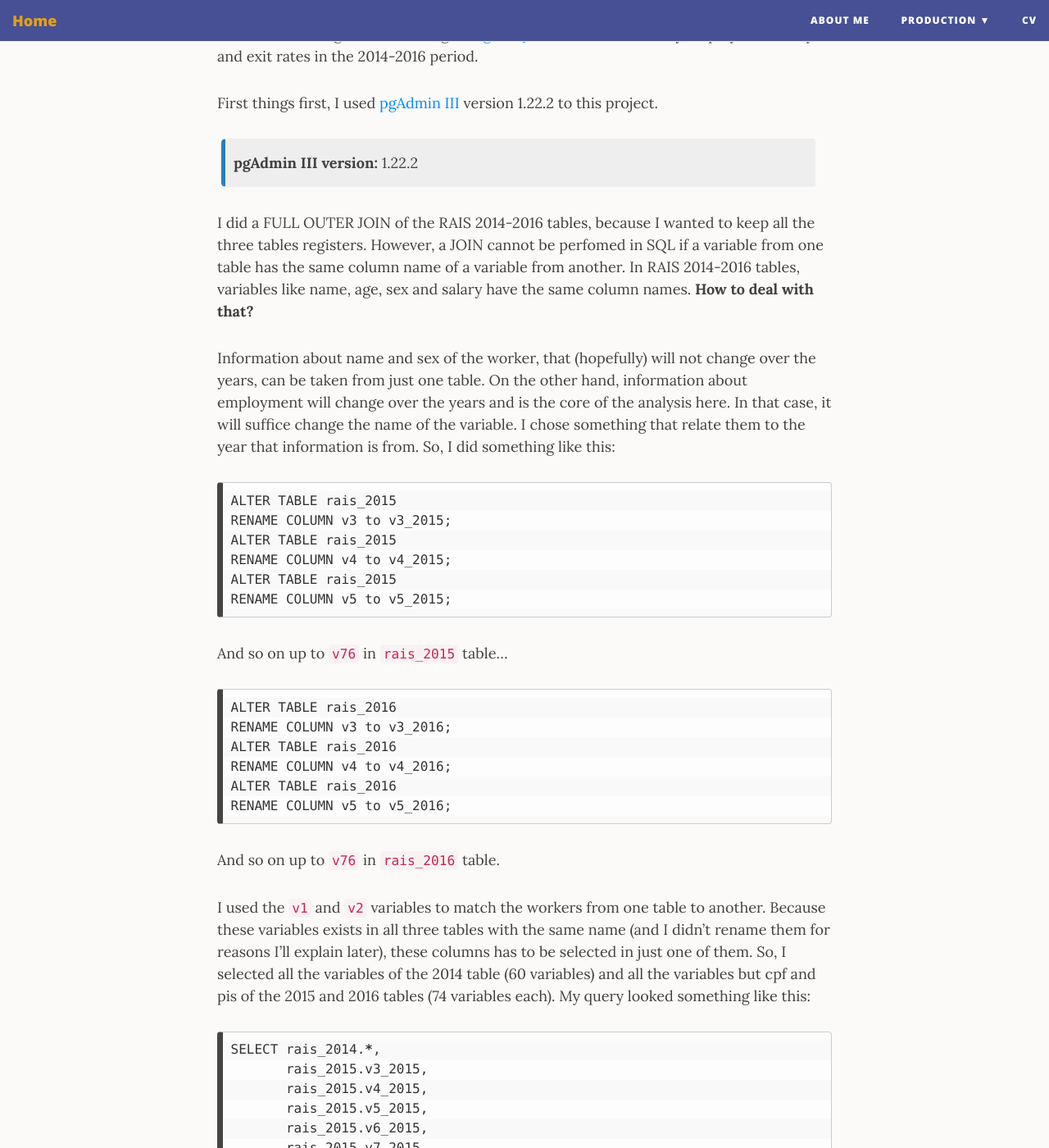
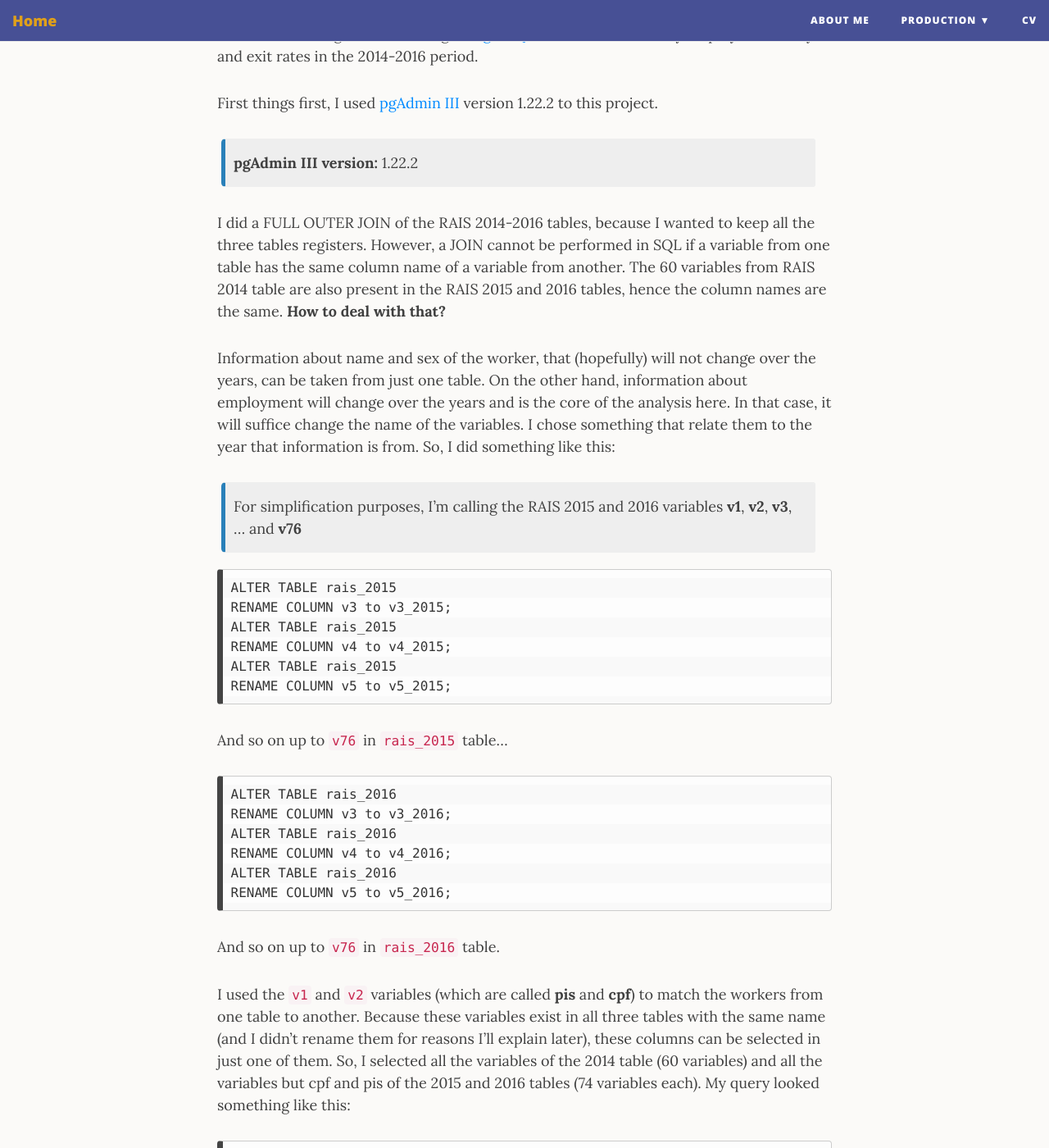
Before and after one commit to cauancardoso/cauancardoso.github.io, a Jekyll site: the page built from _posts/2019-07-05-Postgresql.md, in a window 1280 px wide and 1400 px high, scrolled down 623 px. Shown: the whole window at 82% size. Built offline with Jekyll 4.4.1, drawn with Linux system fonts in a browser that asks for light colours; nearby versions of some CDN libraries; some of the changed text lies outside the part shown.

Commit message:
Update 2019-07-05-Postgresql.md

````diff
--- a/_posts/2019-07-05-Postgresql.md
+++ b/_posts/2019-07-05-Postgresql.md
@@ -19,9 +19,12 @@
 **pgAdmin III version:** 1.22.2
 {: .box-note}
 
-I did a FULL OUTER JOIN of the RAIS 2014-2016 tables, because I wanted to keep all the three tables registers. However, a JOIN cannot be perfomed in SQL if a variable from one table has the same column name of a variable from another. In RAIS 2014-2016 tables, variables like name, age, sex and salary have the same column names. **How to deal with that?**
+I did a FULL OUTER JOIN of the RAIS 2014-2016 tables, because I wanted to keep all the three tables registers. However, a JOIN cannot be performed in SQL if a variable from one table has the same column name of a variable from another. The 60 variables from RAIS 2014 table are also present in the RAIS 2015 and 2016 tables, hence the column names are the same. **How to deal with that?**
 
-Information about name and sex of the worker, that (hopefully) will not change over the years, can be taken from just one table. On the other hand, information about employment will change over the years and is the core of the analysis here. In that case, it will suffice change the name of the variable. I chose something that relate them to the year that information is from. So, I did something like this:
+Information about name and sex of the worker, that (hopefully) will not change over the years, can be taken from just one table. On the other hand, information about employment will change over the years and is the core of the analysis here. In that case, it will suffice change the name of the variables. I chose something that relate them to the year that information is from. So, I did something like this:
+
+For simplification purposes, I'm calling the RAIS 2015 and 2016 variables **v1**, **v2**, **v3**, ... and **v76**
+{: .box-note}
 
 ```javascript
 ALTER TABLE rais_2015
@@ -42,7 +45,7 @@
 ```
 And so on up to ```v76``` in ```rais_2016``` table.
 
-I used the ```v1``` and ```v2``` variables to match the workers from one table to another. Because these variables exists in all three tables with the same name (and I didn't rename them for reasons I'll explain later), these columns has to be selected in just one of them. So, I selected all the variables of the 2014 table (60 variables) and all the variables but cpf and pis of the 2015 and 2016 tables (74 variables each). My query looked something like this:
+I used the ```v1``` and ```v2``` variables (which are called **pis** and **cpf**) to match the workers from one table to another. Because these variables exist in all three tables with the same name (and I didn't rename them for reasons I'll explain later), these columns can be selected in just one of them. So, I selected all the variables of the 2014 table (60 variables) and all the variables but cpf and pis of the 2015 and 2016 tables (74 variables each). My query looked something like this:
 
 ```javascript
 SELECT rais_2014.*,
@@ -286,9 +289,9 @@
       rais_2014_2016.v76_2015 = rais_2015.v76
 ;
 UPDATE rais_2014_2016
-SET v1 = rais_2015.v1, v2 = rais_2015.v2
-FROM rais_2015
-WHERE rais_2014_2016.v3_2015 = rais_2015.v3 AND
+SET v1 = rais_2016.v1, v2 = rais_2016.v2
+FROM rais_2016
+WHERE rais_2014_2016.v3_2016 = rais_2016.v3 AND
       rais_2014_2016.v4_2016 = rais_2016.v4 AND
       rais_2014_2016.v5_2016 = rais_2016.v5 AND
       rais_2014_2016.v6_2016 = rais_2016.v6 AND
@@ -366,4 +369,6 @@
 ```
 And it's done!
 
+Now I have a single table for 3 consecutive years and two columns with id variables (```v1``` and ```v2```) that I can use to merge with others datasets that also have **pis** and **cpf** variables, e.g. **Cadastro Único**, **Caged**, **Seguro Desemprego** and many others.
+
 If you want to learn more about the different ways you can JOIN tables in SQL, [see this very instructed document created by Steve Stedman](http://stevestedman.com/wp-content/uploads/TSqlJoinTypePoster1.pdf).
````
